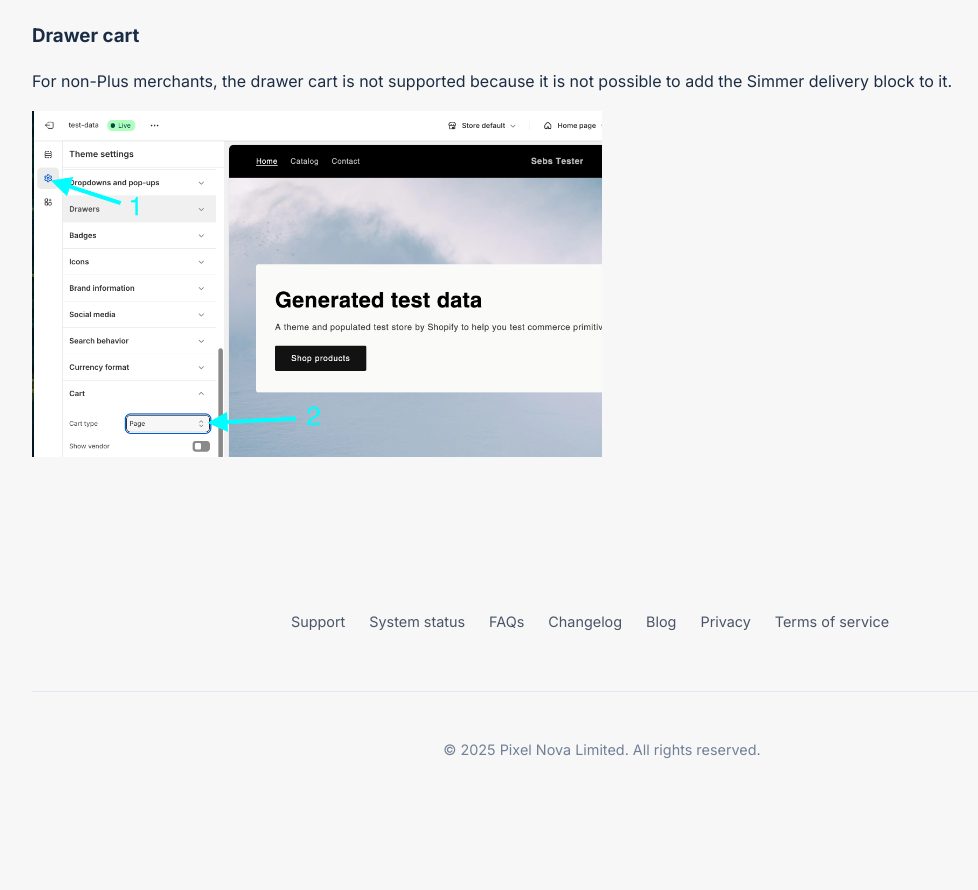
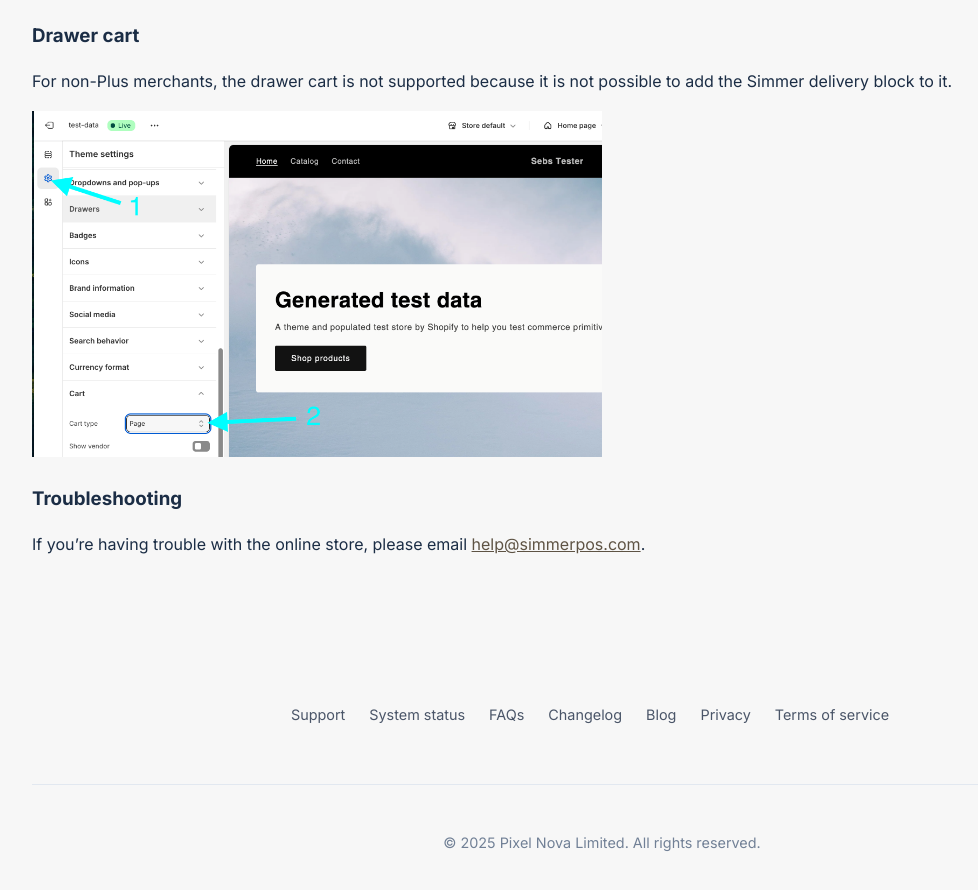
Before and after one commit to Pixel-Nova-Apps/simmerpos.com, a Jekyll site: the page built from _pages/online.md, in a window 1280 px wide and 900 px high, scrolled down 5535 px. Shown: the top 890 px of the window, without its empty margins (38-1016 px from the left). Built offline with Jekyll 4.4.1, drawn with Linux system fonts in a browser that asks for light colours; a script that is not in the unit is left out; before the commit the page ends 6342 px from its top, so only the background shows below that.

Commit message:
Update online.md

```diff
--- a/_pages/online.md
+++ b/_pages/online.md
@@ -115,3 +115,7 @@ For non-Plus merchants, **buy it now** is not supported for online store orders
 For non-Plus merchants, the drawer cart is not supported because it is not possible to add the Simmer delivery block to it.
 
 <img src="/assets/online/cart-page.png" alt="Drawer cart" class="support-image">
+
+### Troubleshooting
+
+If you're having trouble with the online store, please email [help@simmerpos.com](mailto:help@simmerpos.com).
```
